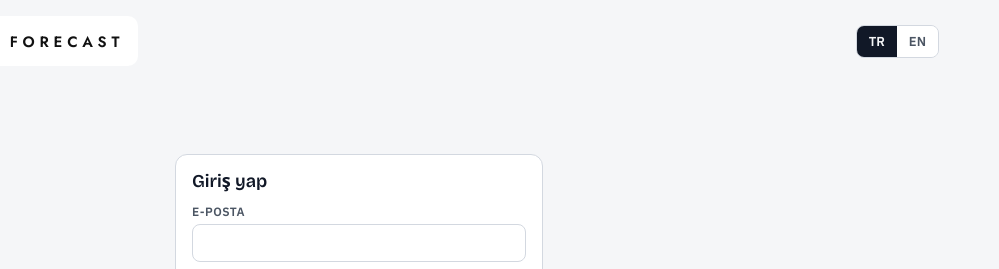
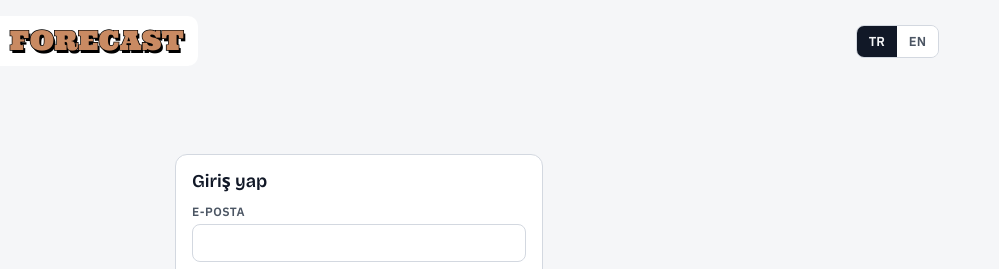
Before and after one commit to atakanercaann/bready-forecast, a plain HTML site: page index.html in a window 1280 px wide. Shown: the top 269 px of the page, 281-1280 px from the left. Drawn offline with nearby package versions, Linux system fonts and the light colour scheme.

Commit message:
Forecast wordmark in a shaded slab serif matching the logo
Co-Authored-By: Claude Opus 5.5 <noreply@anthropic.com>
Claude-Session: https://claude.ai/code/session_015DJFyvivxxrbHTowGTHoFt

```diff
--- a/index.html
+++ b/index.html
@@ -5,7 +5,7 @@
 <meta name="viewport" content="width=device-width, initial-scale=1">
 <title>Bready Forecast</title>
 <link rel="preconnect" href="https://fonts.googleapis.com">
-<link href="https://fonts.googleapis.com/css2?family=Bricolage+Grotesque:opsz,wght@12..96,600;12..96,700&family=IBM+Plex+Sans:wght@400;500;600&family=Jost:wght@600&display=swap" rel="stylesheet">
+<link href="https://fonts.googleapis.com/css2?family=Bricolage+Grotesque:opsz,wght@12..96,600;12..96,700&family=IBM+Plex+Sans:wght@400;500;600&family=Ultra&display=swap" rel="stylesheet">
 <style>
 /* Layout idea: one working column, sticky tab bar, dense tables that scroll sideways inside their own cards. */
 :root{
@@ -106,9 +106,9 @@ textarea{width:100%;min-height:90px;font-family:ui-monospace,Menlo,monospace;fon
 .brand{display:flex;flex-wrap:wrap;align-items:center;gap:6px 14px}
 .brand .mark{display:inline-flex;align-items:center;gap:14px;background:#fff;border-radius:10px;padding:8px 14px}
 .brand img{height:34px;width:auto;display:block}
-.brand .fc{font:600 15px/1 "Jost","Futura","Century Gothic",sans-serif;letter-spacing:.32em;color:#111;padding-top:2px}
+.brand .fc{font:400 27px/1 "Ultra","Rockwell Extra Bold",serif;letter-spacing:.01em;color:#c98a62;-webkit-text-stroke:1.4px #000;paint-order:stroke fill;text-shadow:2px 3px 0 #000;transform:translateY(-1px)}
 .brand small{margin-left:0}
-@media (max-width:520px){.brand img{height:26px}.brand .fc{font-size:12px;letter-spacing:.25em}}
+@media (max-width:520px){.brand img{height:26px}.brand .fc{font-size:20px;-webkit-text-stroke-width:1.1px;text-shadow:2px 2px 0 #000}}
 .who{display:flex;gap:8px;align-items:center;font-size:13px;color:var(--muted)}
 .hr{display:flex;gap:10px;align-items:center;flex-wrap:wrap}
 .sync{font-size:12px;color:var(--muted)}.sync.bad{color:var(--crit);font-weight:600}
```
